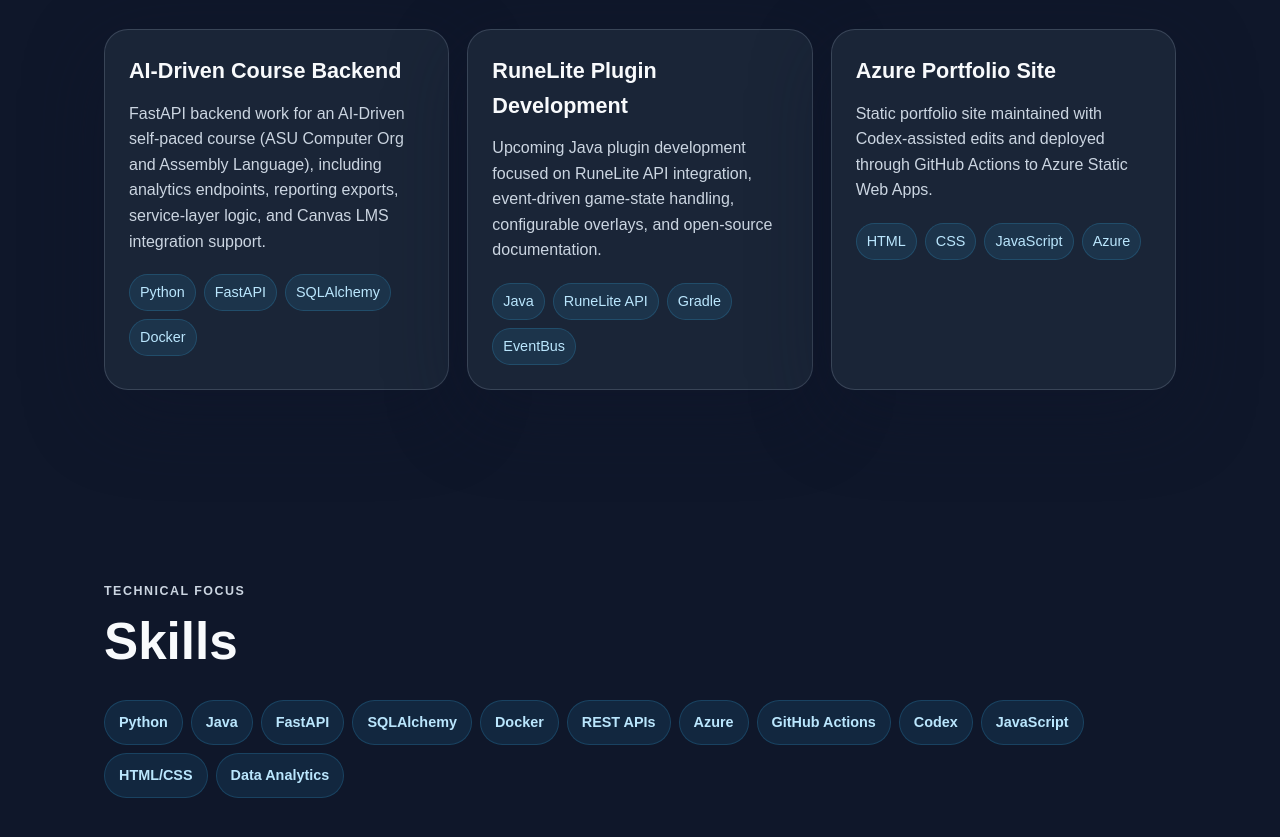
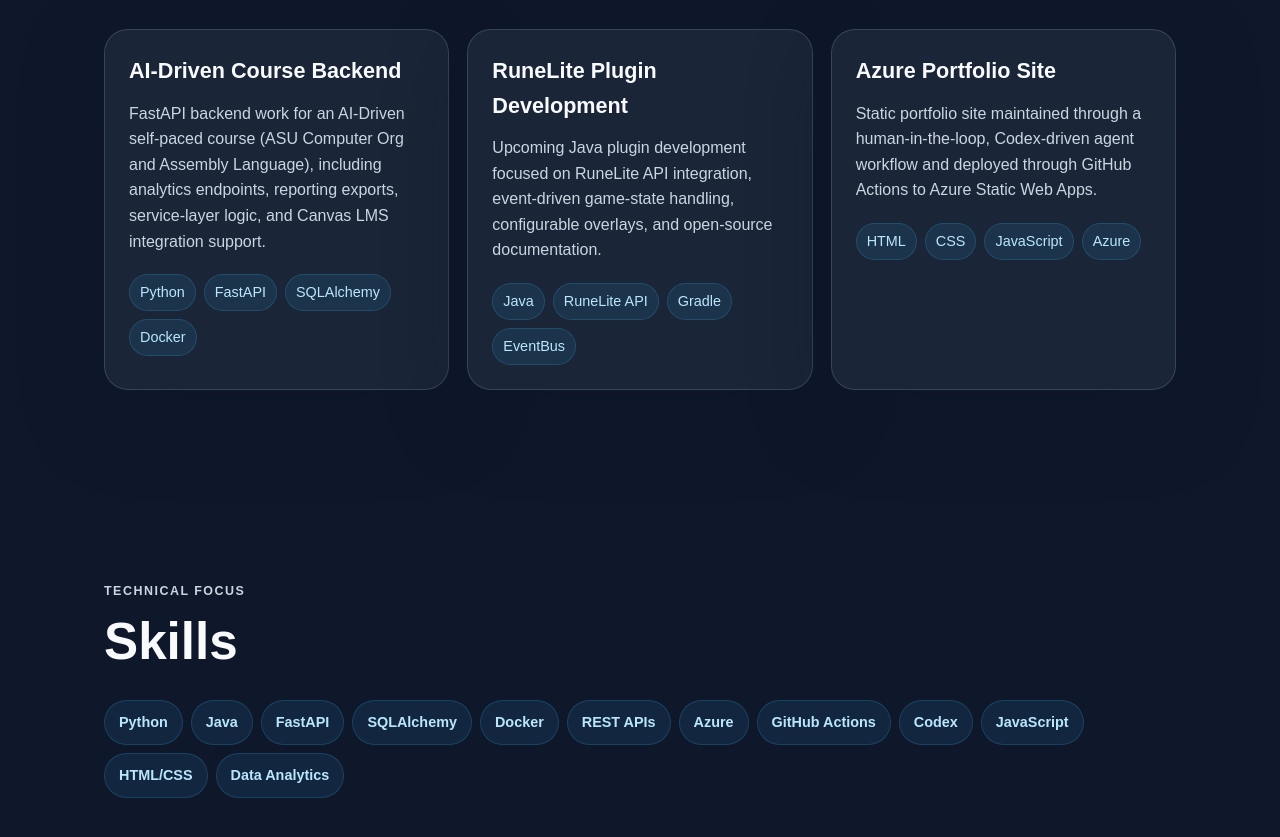
Before and after one commit to htilk/hunter-dev-portfolio, a plain HTML site: page index.html in a window 1280 px wide. Shown: the part 1312-2149 px from the top of the page. Drawn offline with Linux system fonts and the light colour scheme; no server answers.

Commit message:
Refine agentic portfolio workflow wording

```diff
--- a/index.html
+++ b/index.html
@@ -100,8 +100,9 @@
         <article class="card">
           <h3>Azure Portfolio Site</h3>
          <p>
-            Static portfolio site maintained with Codex-assisted edits and deployed
-            through GitHub Actions to Azure Static Web Apps.
+            Static portfolio site maintained through a human-in-the-loop,
+            Codex-driven agent workflow and deployed through GitHub Actions
+            to Azure Static Web Apps.
         </p>
           <div class="tags">
             <span>HTML</span>
```
Also changed, not shown: 1 other file.
